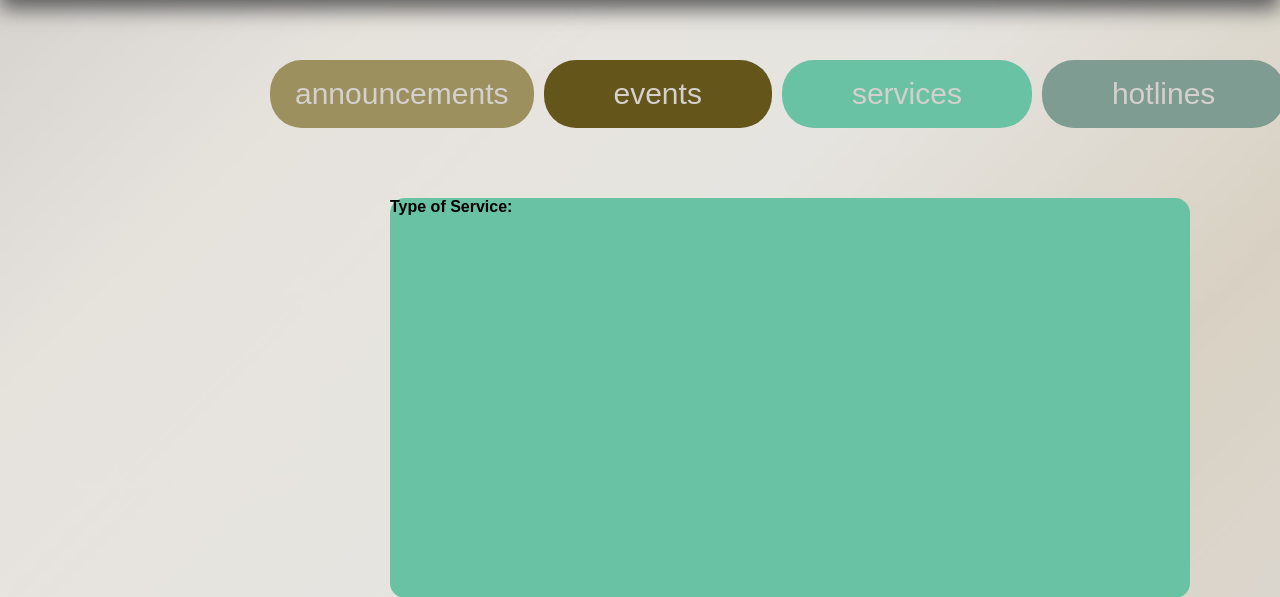
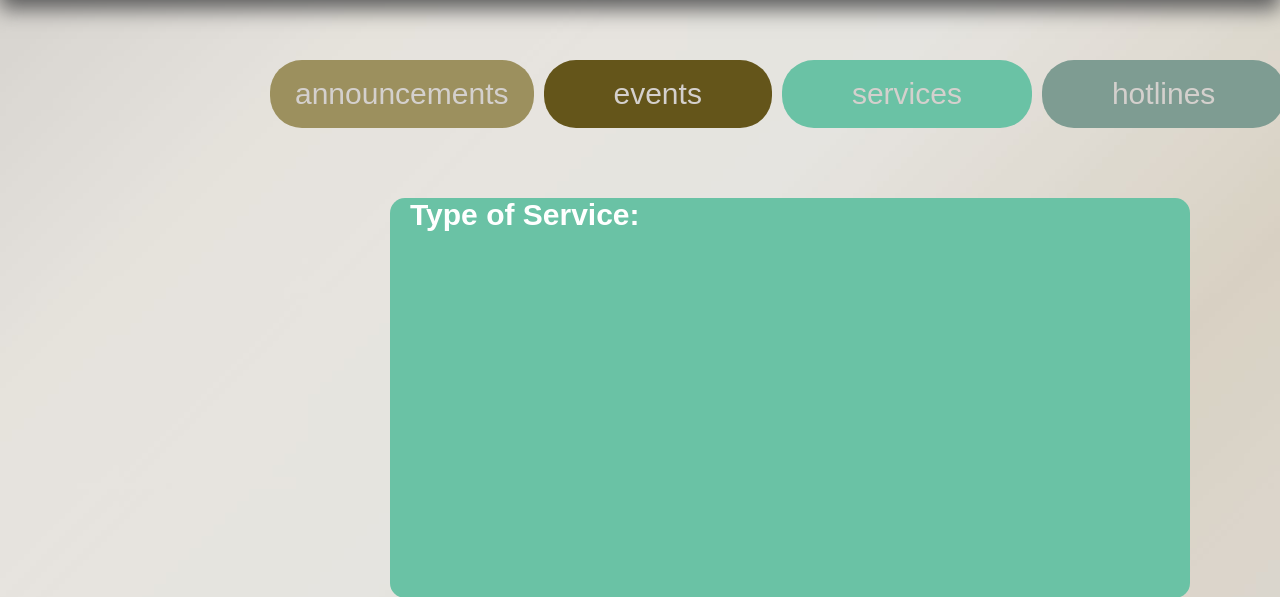
Before and after one commit to WesleyJoshuaPerez/EBRG-PROJECT, a PHP site: page /EBRG-PROJECT/maindashboard.html in a window 1280 px wide, after a click on "services". Shown: the part 80-677 px from the top of the page. Run offline with PHP 8.4, Linux system fonts and the light colour scheme; some web fonts are replaced.

Commit message:
modificaiton

```diff
--- a/maindashboard.css
+++ b/maindashboard.css
@@ -419,6 +419,12 @@ p {
     border-radius: 15px;
 }
 
+.type {
+    color: white;
+    font-size: 30px;
+    margin-left: 20px;
+}
+
 #serv2 {
     background-color: #6AC2A5;
     height: 400px;
--- a/maindashboard.html
+++ b/maindashboard.html
@@ -89,7 +89,7 @@
     </div>
     <div id="services" class="content-div" style="display: none;">
         <div id="serv">
-            <h4>Type of Service:</h4>
+            <h4 class="type">Type of Service:</h4>
 
         </div>
         <div id="serv2"></div>
```
